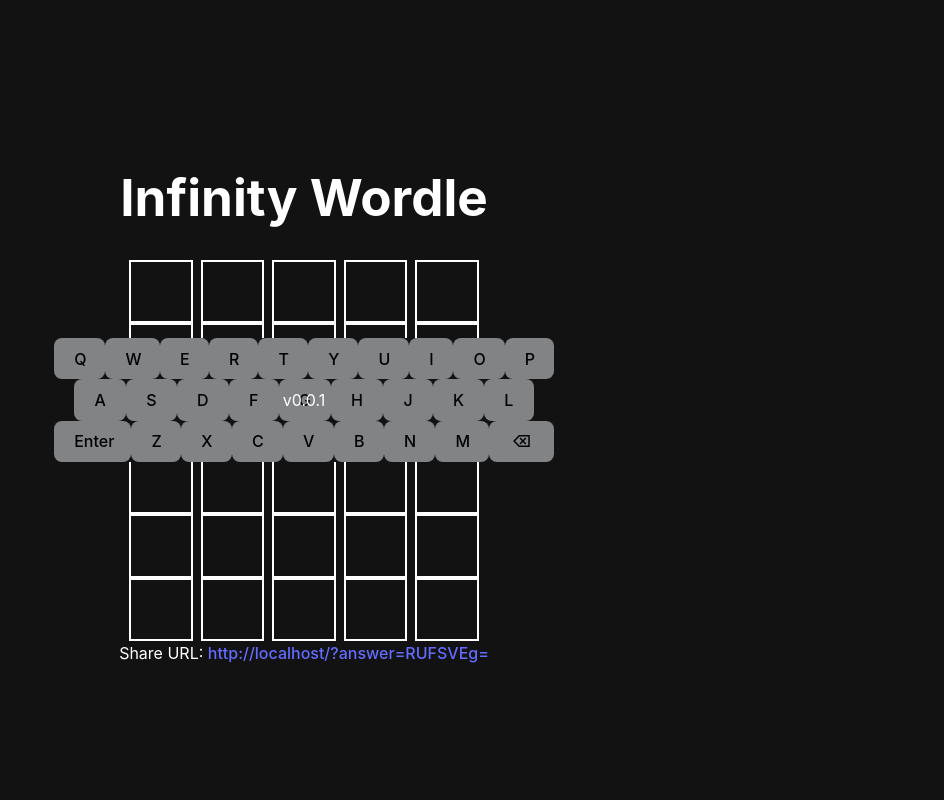
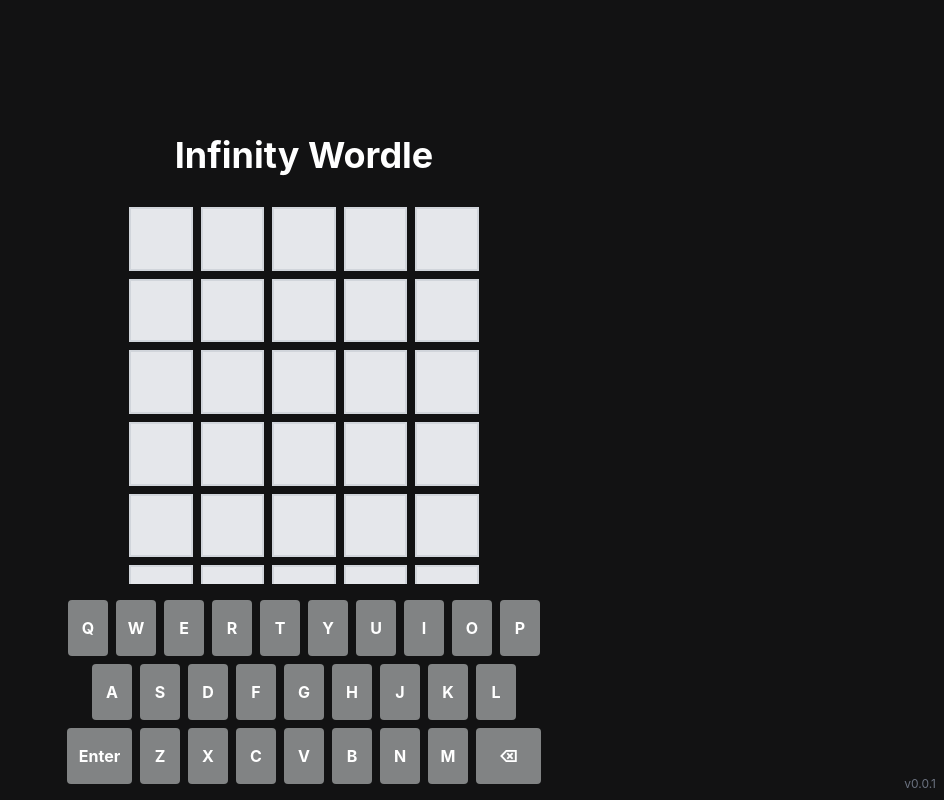
Before and after one commit to awazonable/infinity-wordle, a React (Vite) app: page / in a window 1280 px wide. Shown: the whole page, without its empty margins (336-1280 px from the left). Built offline with nearby package versions, Linux system fonts and the light colour scheme.

Commit message:
feat: 初期状態から5x6のグリッドを表示するように修正

```diff
--- a/src/components/GameBoard.tsx
+++ b/src/components/GameBoard.tsx
@@ -1,63 +1,73 @@
-import React from 'react';
+import React, { useState, useEffect } from 'react';
 import Tile from './Tile';
 import type { LetterState } from '../hooks/useGame';
 
-type GameBoardProps = {
-  guesses: string[];
-  currentGuess: string;
-  maxGuesses: number;
-  wordLength: number;
-  getLetterStates: (guess: string) => LetterState[];
-};
+const WORD_LENGTH = 5;
+const MAX_ATTEMPTS = 6;
 
-const GameBoard: React.FC<GameBoardProps> = ({
-  guesses,
-  currentGuess,
-  maxGuesses,
-  wordLength,
-  getLetterStates,
-}) => {
-  const renderRow = (guess: string, rowIndex: number, isCurrentRow: boolean = false) => {
-    const tiles = [];
-    const states = isCurrentRow ? Array(wordLength).fill('empty') : (guess ? getLetterStates(guess) : Array(wordLength).fill('empty'));
+const GameBoard: React.FC = () => {
+  const [currentRow, setCurrentRow] = useState(0);
+  const [currentCol, setCurrentCol] = useState(0);
+  const [board, setBoard] = useState<string[][]>(
+    Array(MAX_ATTEMPTS).fill(null).map(() => Array(WORD_LENGTH).fill(''))
+  );
+  const [gameOver, setGameOver] = useState(false);
 
-    for (let i = 0; i < wordLength; i++) {
-      const letter = guess[i] || '';
-      tiles.push(
-        <Tile
-          key={`${rowIndex}-${i}`}
-          letter={letter}
-          state={states[i]}
-        />
-      );
-    }
-    return tiles;
-  };
+  // キーボード入力の処理
+  useEffect(() => {
+    const handleKeyDown = (e: KeyboardEvent) => {
+      if (gameOver) return;
 
-  const renderEmptyRows = () => {
-    const emptyRows = [];
-    const remainingRows = maxGuesses - guesses.length - 1;
-    for (let i = 0; i < remainingRows; i++) {
-      emptyRows.push(
-        <div key={`empty-${i}`} className="grid grid-cols-5 gap-2 w-full">
-          {renderRow('', guesses.length + i + 1)}
-        </div>
-      );
-    }
-    return emptyRows;
-  };
+      const key = e.key.toLowerCase();
+      if (key === 'backspace') {
+        if (currentCol > 0) {
+          const newBoard = [...board];
+          newBoard[currentRow][currentCol - 1] = '';
+          setBoard(newBoard);
+          setCurrentCol(currentCol - 1);
+        }
+      } else if (key === 'enter') {
+        if (currentCol === WORD_LENGTH) {
+          if (currentRow < MAX_ATTEMPTS - 1) {
+            setCurrentRow(currentRow + 1);
+            setCurrentCol(0);
+          } else {
+            setGameOver(true);
+          }
+        }
+      } else if (/^[a-z]$/.test(key) && currentCol < WORD_LENGTH) {
+        const newBoard = [...board];
+        newBoard[currentRow][currentCol] = key;
+        setBoard(newBoard);
+        setCurrentCol(currentCol + 1);
+      }
+    };
+
+    window.addEventListener('keydown', handleKeyDown);
+    return () => window.removeEventListener('keydown', handleKeyDown);
+  }, [currentRow, currentCol, board, gameOver]);
 
   return (
-    <div className="flex flex-col gap-2 w-full max-w-[350px] mx-auto px-2">
-      {guesses.map((guess, index) => (
-        <div key={`guess-${index}`} className="grid grid-cols-5 gap-2 w-full">
-          {renderRow(guess, index)}
-        </div>
-      ))}
-      <div className="grid grid-cols-5 gap-2 w-full">
-        {renderRow(currentGuess, guesses.length, true)}
+    <div className="flex flex-col items-center w-full">
+      <div className="grid grid-cols-5 gap-2 w-full max-w-[350px]">
+        {board.map((row, rowIndex) => (
+          <React.Fragment key={rowIndex}>
+            {row.map((letter, colIndex) => (
+              <Tile
+                key={`${rowIndex}-${colIndex}`}
+                letter={letter}
+                state={
+                  rowIndex < currentRow
+                    ? 'correct' // 仮の状態
+                    : rowIndex === currentRow && colIndex < currentCol
+                    ? 'present' // 仮の状態
+                    : 'empty'
+                }
+              />
+            ))}
+          </React.Fragment>
+        ))}
       </div>
-      {renderEmptyRows()}
     </div>
   );
 };
--- a/src/components/Tile.tsx
+++ b/src/components/Tile.tsx
@@ -15,13 +15,13 @@ const Tile: React.FC<TileProps> = ({ letter, state }) => {
       case 'absent':
         return 'bg-wordle-absent';
       default:
-        return 'bg-transparent';
+        return 'bg-gray-200';
     }
   };
 
   return (
     <div
-      className={`aspect-square border-2 border-gray-500 flex items-center justify-center text-2xl font-bold uppercase ${getBackgroundColor()} text-white box-border`}
+      className={`flex items-center justify-center aspect-square border-2 border-gray-300 ${getBackgroundColor()} text-white font-bold text-2xl`}
     >
       {letter}
     </div>
```
Also changed, not shown: package.json (+17 -19 lines).
